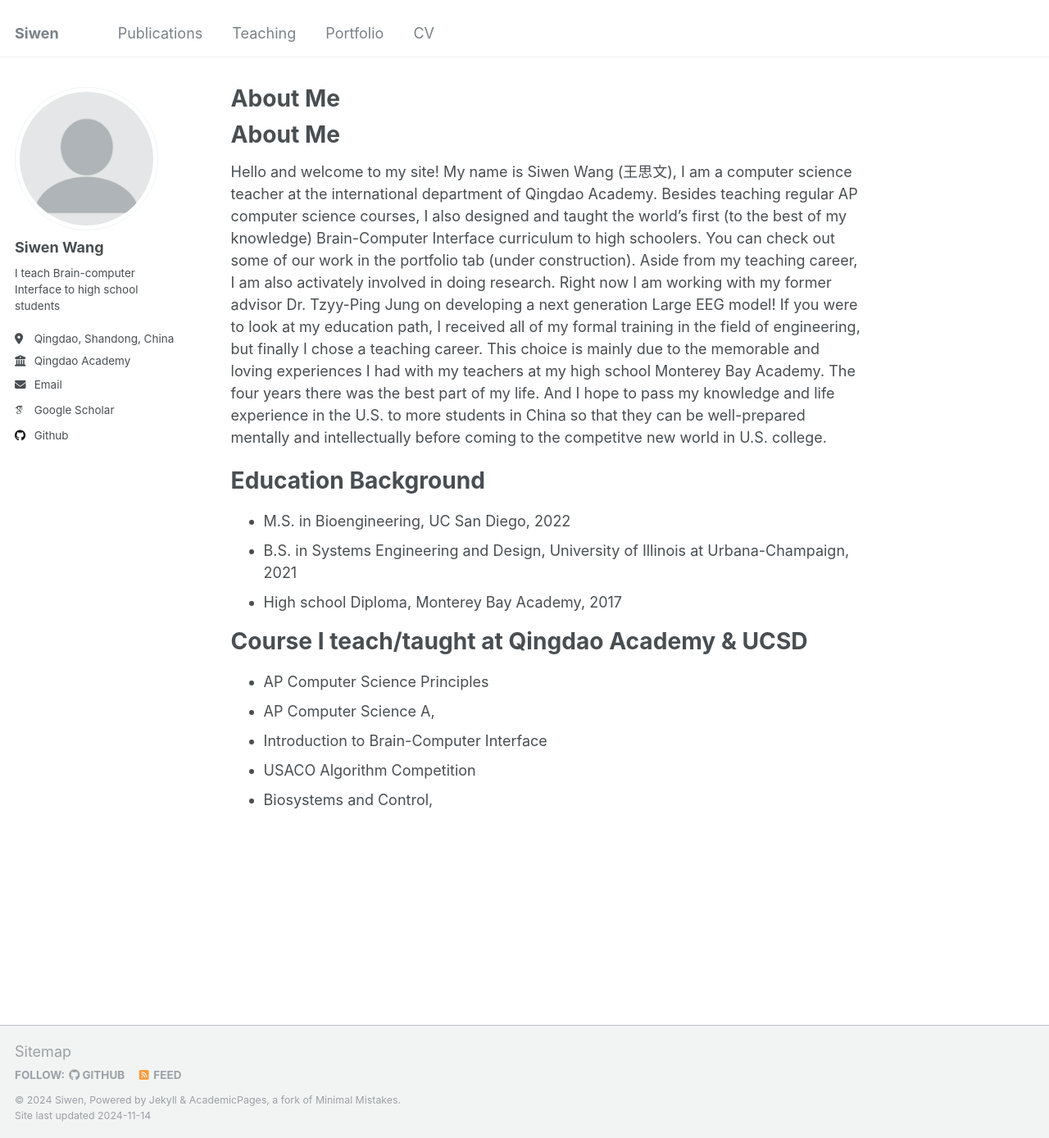
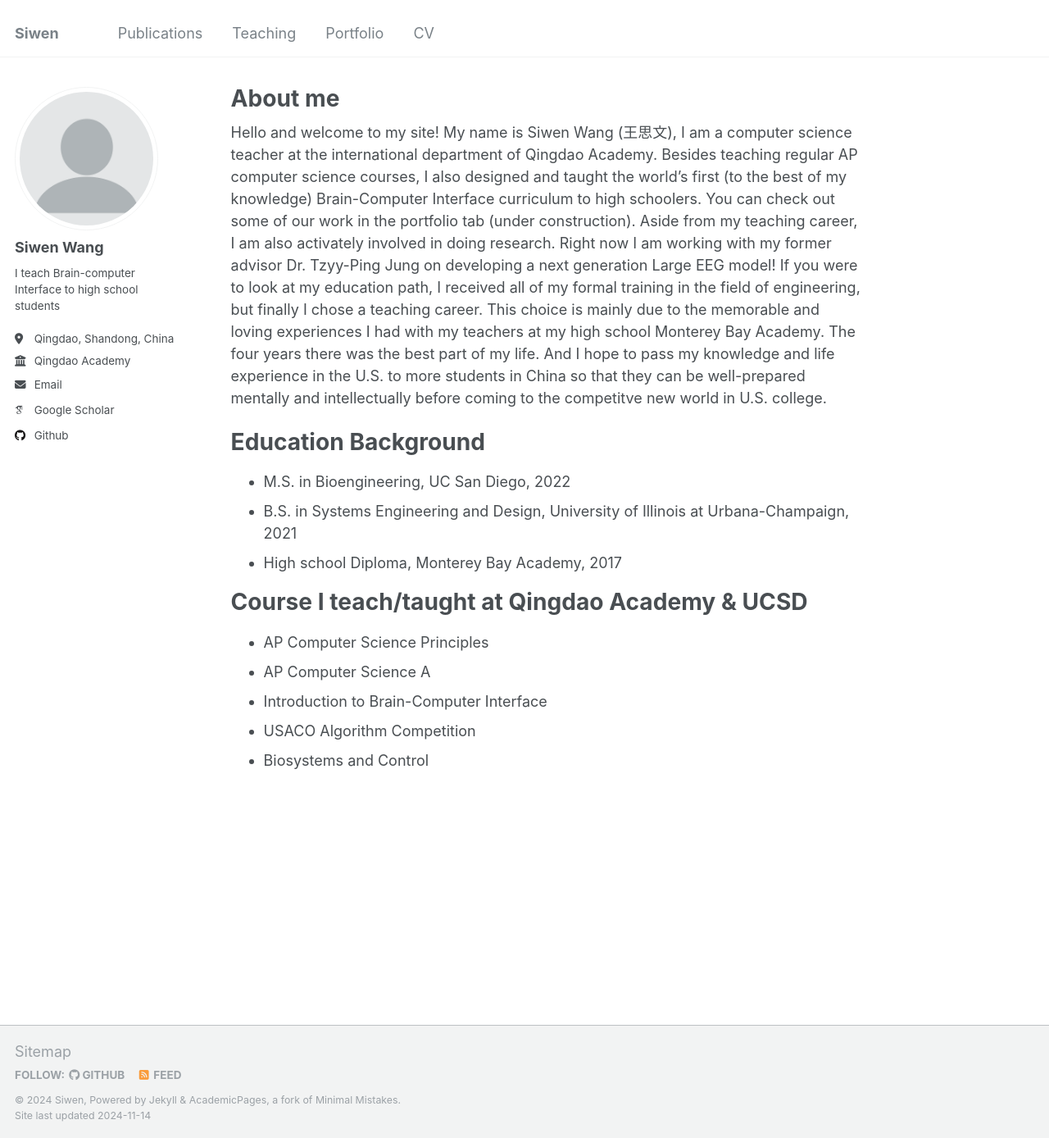
Before and after one commit to siw028/siwen.github.io, a Jekyll site: the page built from _pages/about.md, in a window 1280 px wide and 1388 px high. Shown: the whole window at 82% size. Built offline with Jekyll 4.4.1, drawn with Linux system fonts in a browser that asks for light colours; some web fonts are replaced; our own code applies the rules of GitHub Pages for plain Markdown files; part of the change alters nothing that is shown.

```diff
--- a/_pages/about.md
+++ b/_pages/about.md
@@ -1,6 +1,6 @@
 ---
 permalink: /
-#title: "Academic Pages is a ready-to-fork GitHub Pages template for academic personal websites"
+title: "About me"
 author_profile: true
 redirect_from:
   - /about/
@@ -8,8 +8,7 @@ redirect_from:
 ---
 
 
-About Me
-======
+
 Hello and welcome to my site! My name is Siwen Wang (王思文), I am a computer science teacher at the international department of Qingdao Academy. Besides teaching regular AP computer science courses, I also designed and taught the world's first (to the best of my knowledge) Brain-Computer Interface curriculum to high schoolers. You can check out some of our work in the portfolio tab (under construction).
 Aside from my teaching career, I am also activately involved in doing research. Right now I am working with my former advisor Dr. Tzyy-Ping Jung on developing a next generation Large EEG model!
 If you were to look at my education path, I received all of my formal training in the field of engineering, but finally I chose a teaching career. This choice is mainly due to the memorable and loving experiences I had with my teachers at my high school Monterey Bay Academy. The four years there was the best part of my life. And I hope to pass my knowledge and life experience in the U.S. to more students in China so that they can be well-prepared mentally and intellectually before coming to the competitve new world in U.S. college.
@@ -28,10 +27,10 @@ Education Background
 Course I teach/taught at Qingdao Academy & UCSD
 ======
 * AP Computer Science Principles
-* AP Computer Science A,
+* AP Computer Science A
 * Introduction to Brain-Computer Interface
 * USACO Algorithm Competition
-* Biosystems and Control,
+* Biosystems and Control
 
 
 <!-- 1. Register a GitHub account if you don't have one and confirm your e-mail (required!)
```
